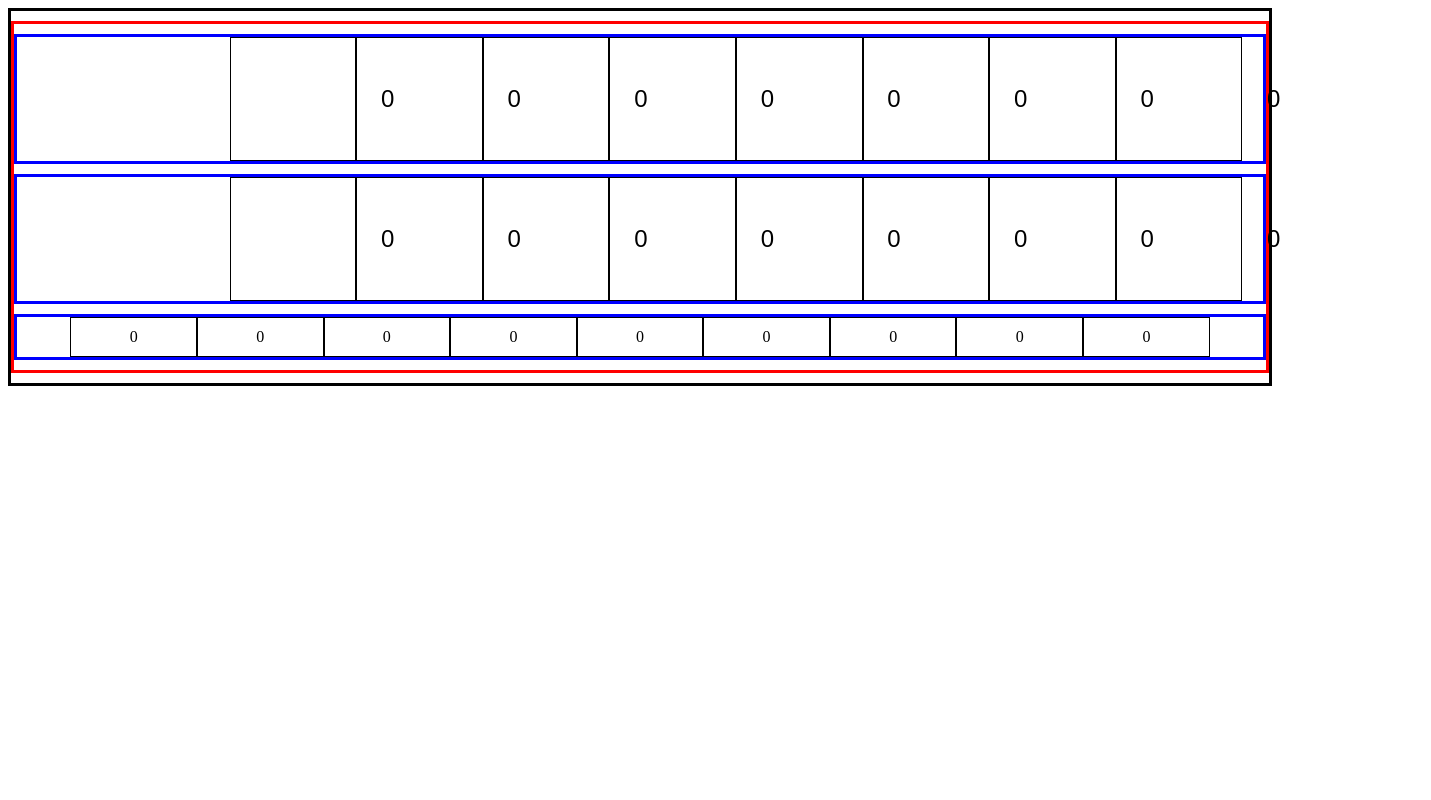
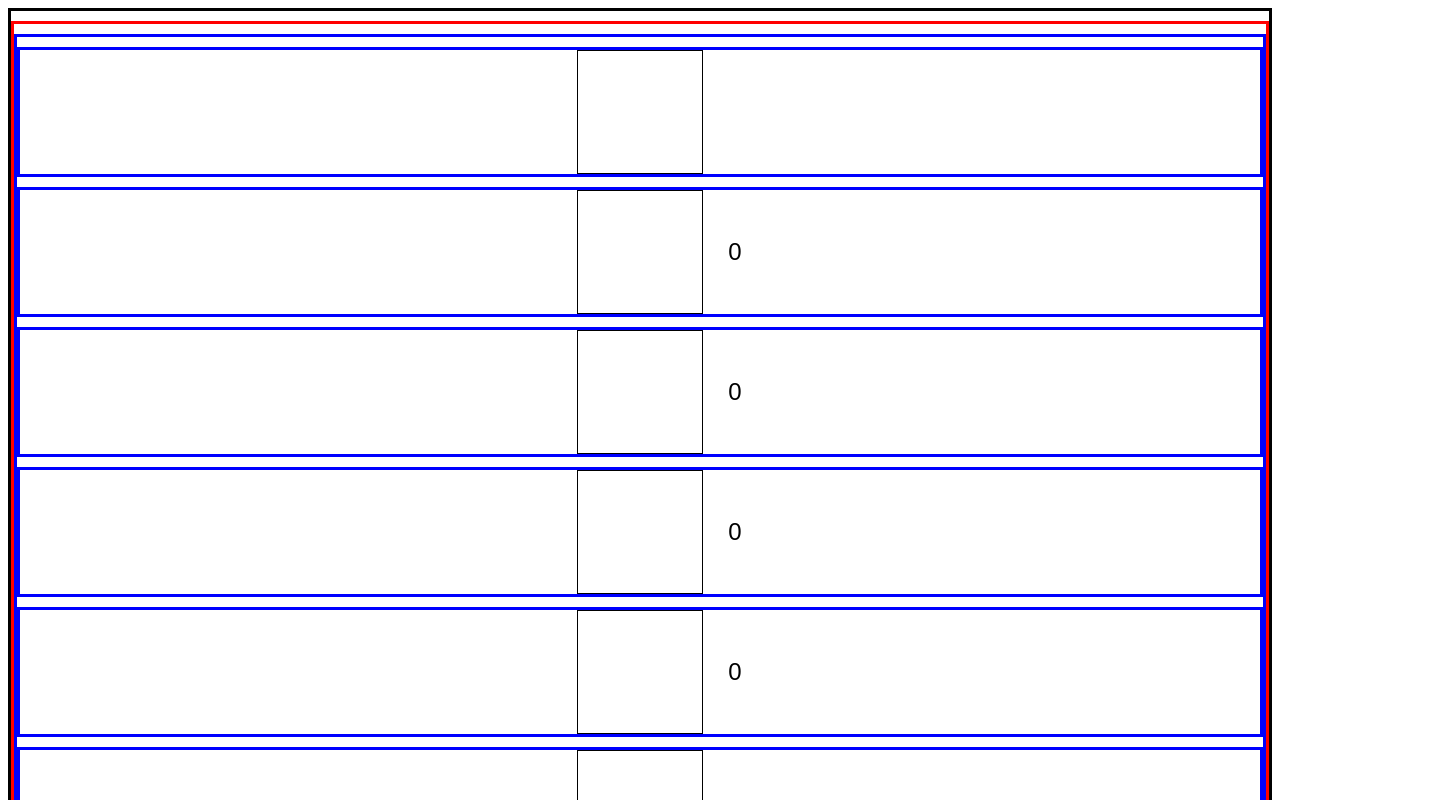
Before and after one commit to walkerlangley/binary-adding-machine, a React app: page / in a window 1280 px wide. Shown: the top 800 px of the page, 1431 px wide, since content can reach past the window. Built offline with nearby package versions, Linux system fonts and the light colour scheme.

Commit message:
working on refactoring

```diff
--- a/src/components/addend1.js
+++ b/src/components/addend1.js
@@ -8,6 +8,7 @@ class Adder extends Component {
 
   render () {
     const { values, onChange } = this.props;
+    let i;
 
     let Binary1 = {
       display: "block",
@@ -16,21 +17,26 @@ class Adder extends Component {
       margin: "10px 0px"
     }
 
-    return(
+    let len = values.length;
+    var indents = []
+
+    for(i = len; i >= 0; i--) {
+      indents.push(
+        <div className="addend1" style={Binary1}>
+          <Bit
+            key={i}
+            value={values[i]}
+            onChange={onChange.bind(this, i)}
+            />
+        </div>
+      )
+    }
+    console.log(indents);
+
+    return (
       <div className="addend1" style={Binary1}>
-        {Object.keys(values).map((key, i) => {
-          const id={key}
-          const value = values[key]
-          return (
-            <Bit
-              key={i}
-              prop={id}
-              value={value}
-              onChange={onChange.bind(this, id)}
-            />
-          )
-        })}
-    </div>
+        {indents}
+      </div>
     )
   }
 }
--- a/src/components/bit.js
+++ b/src/components/bit.js
@@ -5,9 +5,9 @@ const Bit = (props) => {
 
   let margin = "";
 
-  if(props.prop.key === 'zero') {
-    margin = "-192px";
-  }
+  // if(props.prop.key === 'zero') {
+  //   margin = "-192px";
+  // }
 
   let binary1Value = {
     display: "inline-block",
--- a/src/containers/App.js
+++ b/src/containers/App.js
@@ -10,297 +10,18 @@ class App extends Component {
   constructor() {
     super();
     this.state = {
-      addend1: {
-        seven: 0,
-        six: 0,
-        five: 0,
-        four: 0,
-        three: 0,
-        two: 0,
-        one: 0,
-        zero: 0
-      },
-      addend2: {
-        seven: 0,
-        six: 0,
-        five: 0,
-        four: 0,
-        three: 0,
-        two: 0,
-        one: 0,
-        zero: 0
-      },
-      carry: {
-        seven: 0,
-        six: 0,
-        five: 0,
-        four: 0,
-        three: 0,
-        two: 0,
-        one: 0,
-        zero: 0
-      },
-      sum: {
-        eight: 0,
-        seven: 0,
-        six: 0,
-        five: 0,
-        four: 0,
-        three: 0,
-        two: 0,
-        one: 0,
-        zero: 0
-      },
+      addend1: [0,0,0,0,0,0,0],
+      addend2: [0,0,0,0,0,0,0],
+      carry: [0,0,0,0,0,0,0],
+      sum: [0,0,0,0,0,0,0],
     }
   }
 
   addend1Change(index, e) {
-
-    let { value } = e.target;
-    let val = parseInt(value, 10);
-    let add2Value = this.state.addend2[index.key];
-    let a2val = parseInt(add2Value, 10);
-    let carryOver = this.state.carry[index.key];
-    let co = parseInt(carryOver, 10);
-    let nextSum = 0;
-    let sumVal = 0;
-    let carry = 0;
-    let carryIndex='';
-    let eightVal = 0;
-    let newState;
-
-
-    switch(index.key) {
-      case "zero":
-        carryIndex = "one"
-        break;
-      case "one":
-        carryIndex = "two"
-        break;
-      case "two":
-        carryIndex = "three"
-        break;
-      case "three":
-        carryIndex = "four"
-        break;
-      case "four":
-        carryIndex = "five"
-        break;
-      case "five":
-        carryIndex = "six"
-        break;
-      case "six":
-        carryIndex = "seven"
-        break;
-    }
-
-    if(index.key === 'seven') {
-      if(val === 1 && a2val === 1) {
-        if(co === 1) {
-          sumVal = 1
-        } else {
-          sumVal = 0;
-          eightVal = 1;
-        }
-      } else if (val === 1 || a2val === 1) {
-        if(co === 1) {
-          sumVal = 0;
-          eightVal = 1
-        } else {
-          sumVal = 1;
-          carry = 0;
-        }
-      } else {
-        if(co === 1) {
-          sumVal = 1;
-        } else {
-          sumVal = 0;
-        }
-      }
-    }
-
-    if(val === 1 && a2val === 1) {
-      if(co === 1) {
-        sumVal = 1;
-        carry = 1;
-        nextSum = 1;
-      } else {
-        sumVal = 0;
-        carry = 1;
-        nextSum = 1;
-      }
-    } else if (val === 1 || a2val === 1) {
-      if(co === 1) {
-        sumVal = 0;
-        carry = 1;
-        nextSum = 1;
-      } else {
-        sumVal = 1;
-        carry = 0;
-      }
-    } else {
-      if(co === 1) {
-        sumVal === 1
-      } else {
-        sumVal = 0;
-      }
-    }
-
-    if(carryIndex === '') {
-      newState = update(this.state, {
-        addend1:{
-          [index.key]: {$set: val}
-        },
-        carry: {
-          [carryIndex]: {$set: carry}
-        },
-        sum: {
-          [index.key]: {$set: sumVal},
-          eight: {$set: eightVal}
-        }
-      })
-
-    } else {
-      newState = update(this.state, {
-        addend1:{
-          [index.key]: {$set: val}
-        },
-        carry: {
-          [carryIndex]: {$set: carry}
-        },
-        sum: {
-          [index.key]: {$set: sumVal},
-          [carryIndex]: {$set: nextSum},
-          eight: {$set: eightVal}
-        }
-      })
-    }
-    this.setState(newState);
   }
 
   addend2Change(index, e) {
-
-    let { value } = e.target;
-    let val = parseInt(value, 10);
-    let add1Value = this.state.addend1[index.key];
-    let a1val = parseInt(add1Value, 10);
-    let carryOver = this.state.carry[index.key];
-    let co = parseInt(carryOver, 10);
-    let nextSum = 0;
-    let sumVal = 0;
-    let carry = 0;
-    let carryIndex="";
-    let eightVal = 0;
-    let carryVal = 0;
-    let newState;
-
-    switch(index.key) {
-      case "zero":
-        carryIndex = "one"
-        break;
-      case "one":
-        carryIndex = "two"
-        break;
-      case "two":
-        carryIndex = "three"
-        break;
-      case "three":
-        carryIndex = "four"
-        break;
-      case "four":
-        carryIndex = "five"
-        break;
-      case "five":
-        carryIndex = "six"
-        break;
-      case "six":
-        carryIndex = "seven"
-        break;
     }
-
-    if(index.key === 'seven') {
-      if(val === 1 && a1val === 1) {
-        if(co === 1) {
-          sumVal = 1
-        } else {
-          sumVal = 0;
-          eightVal = 1;
-        }
-      } else if (val === 1 || a1val === 1) {
-        if(co === 1) {
-          sumVal = 0;
-          eightVal = 1
-        } else {
-          sumVal = 1;
-          carry = 0;
-        }
-      } else {
-        if(co === 1) {
-          sumVal = 1;
-        } else {
-          sumVal = 0;
-        }
-      }
-    }
-
-    if(val === 1 && a1val === 1) {
-      if(co === 1) {
-        sumVal = 1;
-        carry = 1;
-        nextSum = 1;
-      } else {
-        sumVal = 0;
-        carry = 1;
-        nextSum = 1;
-      }
-    } else if (val === 1 || a1val === 1) {
-      if(co === 1) {
-        sumVal = 0;
-        carry = 1;
-        nextSum = 1;
-      } else {
-        sumVal = 1;
-        carry = 0;
-      }
-    } else {
-      if(co === 1) {
-        sumVal === 1
-      } else {
-        sumVal = 0;
-      }
-    }
-
-    if(carryIndex === '') {
-      newState = update(this.state, {
-        addend1:{
-          [index.key]: {$set: val}
-        },
-        carry: {
-          [carryIndex]: {$set: carry}
-        },
-        sum: {
-          [index.key]: {$set: sumVal},
-          eight: {$set: eightVal}
-        }
-      })
-    } else {
-      newState = update(this.state, {
-        addend1:{
-          [index.key]: {$set: val}
-        },
-        carry: {
-          [carryIndex]: {$set: carry}
-        },
-        sum: {
-          [index.key]: {$set: sumVal},
-          [carryIndex]: {$set: nextSum},
-          eight: {$set: eightVal}
-        }
-      })
-    }
-
-    this.setState(newState);
-  }
 
   render() {
     let addendStyle = {
@@ -325,7 +46,7 @@ class App extends Component {
             values={addend1}
             onChange={this.addend1Change.bind(this)}
           />
-          <Addend2
+          {/*<Addend2
             values={addend2}
             onChange={this.addend2Change.bind(this)}
           />
@@ -333,7 +54,7 @@ class App extends Component {
             addend1={addend1}
             addend2={addend2}
             values={sum}
-          />
+          />*/}
         </div>
       </div>
     )
```
